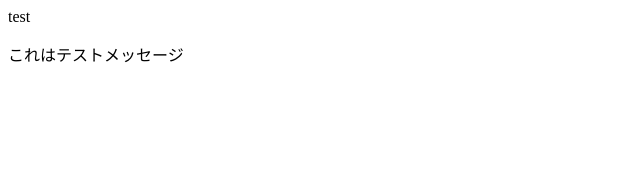
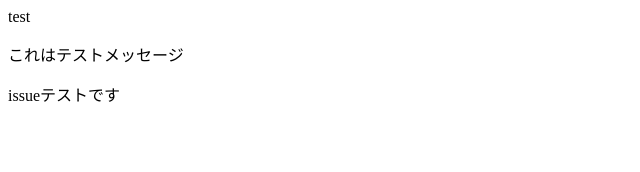
Before and after one commit to RozeSullatui/voicevox_hackthon, a React (Create React App) app: page / in a window 1280 px wide. Shown: the top 172 px of the page, without its empty margins (0-640 px from the left). Built offline with nearby package versions, Linux system fonts and the light colour scheme.

Commit message:
issueのテスト

```diff
--- a/src/App.js
+++ b/src/App.js
@@ -5,6 +5,7 @@ function App() {
     <div className="App">test
 
     <p>これはテストメッセージ</p>
+    <p>issueテストです</p>
     </div>
   );
 }
```
